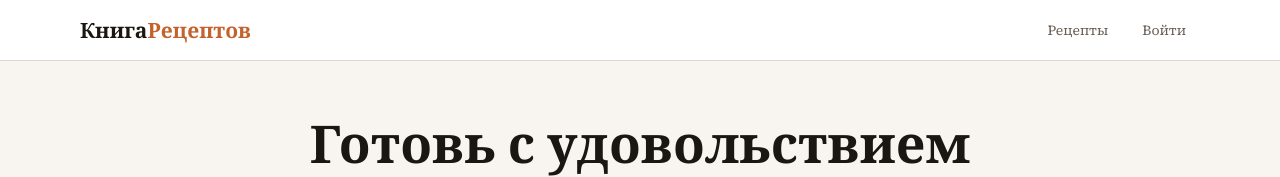
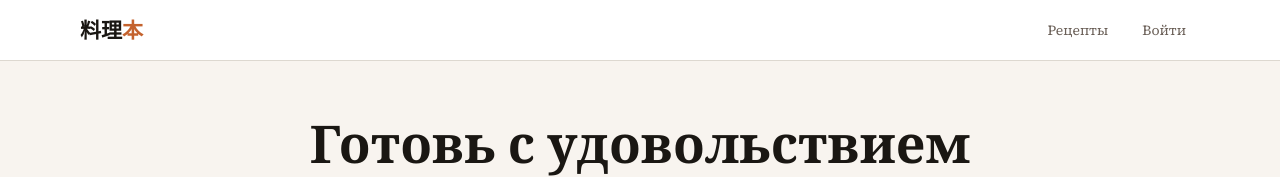
Before and after one commit to caputmanus/Recipebook-Practics, a plain HTML site: page index.html in a window 1280 px wide. Shown: the top 177 px of the page. Drawn offline with nearby package versions, Linux system fonts and the light colour scheme; no server answers.

Commit message:
Update index.html

```diff
--- a/index.html
+++ b/index.html
@@ -17,7 +17,7 @@
 
 <header class="site-header">
   <div class="header-inner">
-    <a href="/" class="logo">Книга<span>Рецептов</span></a>
+    <a href="/" class="logo">料理<span>本</span></a>
     <nav id="nav"></nav>
   </div>
 </header>
```
